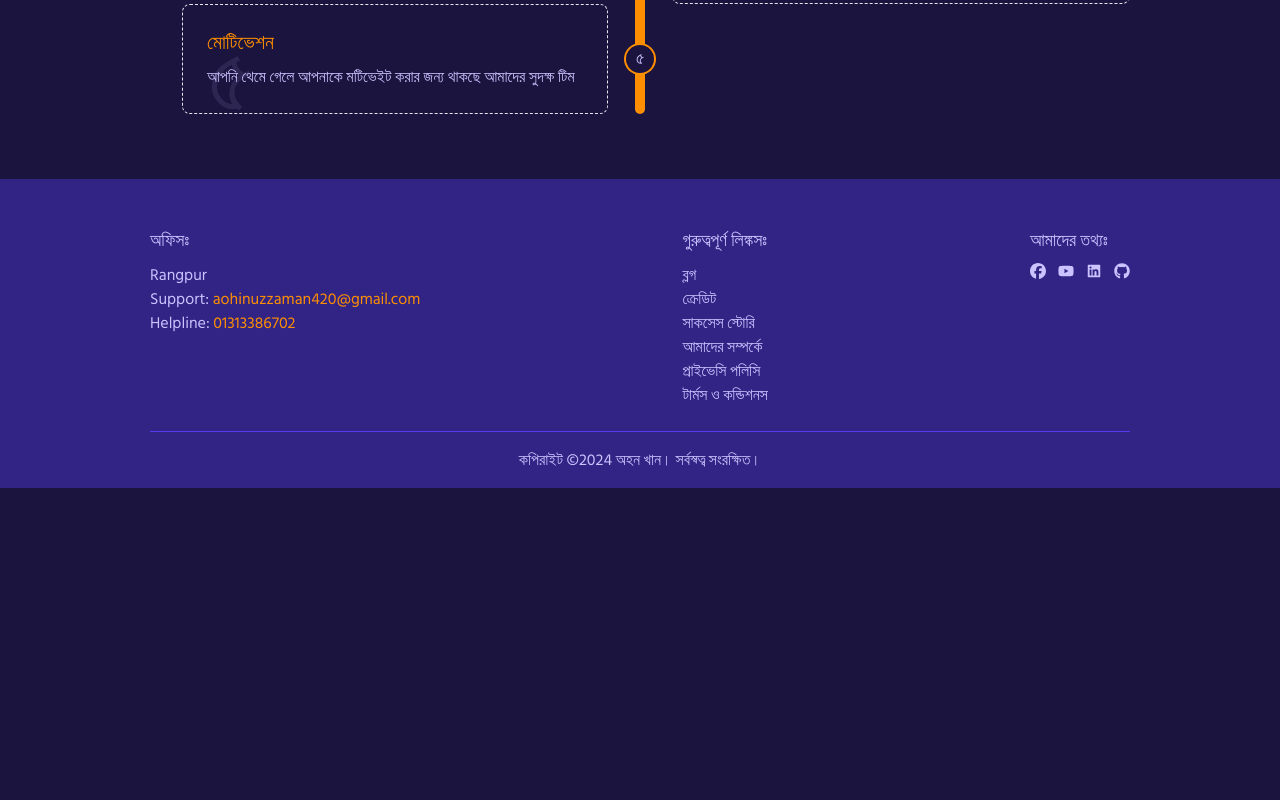
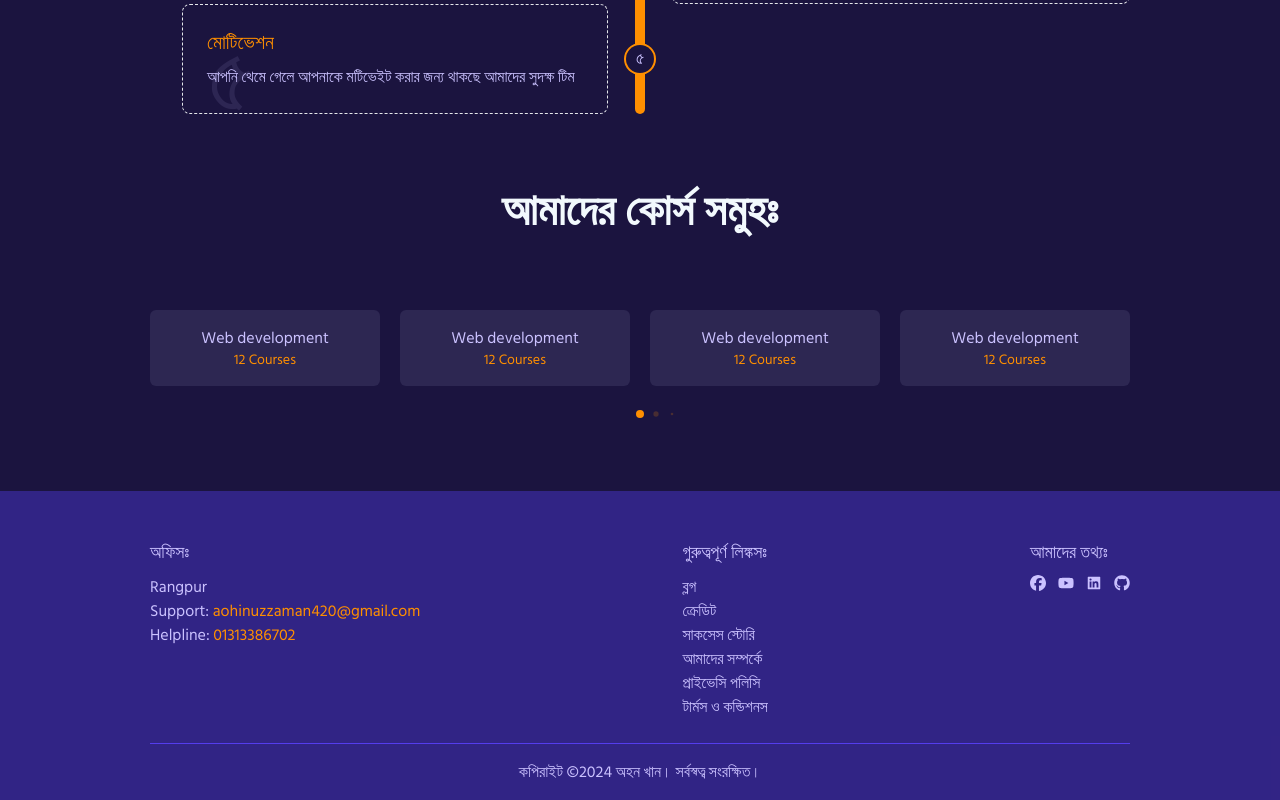
Before and after one commit to ahonkhan/lms-frontend, a React (Vite) app: page / in a window 1280 px wide. Shown: the part 1297-2097 px from the top of the page. Before the commit the page ends 1785 px from the top, so only its background shows below. Built offline with nearby package versions, Linux system fonts and the light colour scheme.

Commit message:
course category added

```diff
--- a/package.json
+++ b/package.json
@@ -13,7 +13,8 @@
     "react": "^18.3.1",
     "react-dom": "^18.3.1",
     "react-icons": "^5.2.1",
-    "react-router-dom": "^6.26.0"
+    "react-router-dom": "^6.26.0",
+    "swiper": "^11.1.9"
   },
   "devDependencies": {
     "@eslint/js": "^9.8.0",
--- a/src/App.css
+++ b/src/App.css
@@ -36,3 +36,14 @@
     width: 100%;
   }
 }
+/*
+.swiper-pagination {
+  margin-top: 20px !important;
+} */
+
+.swiper-wrapper {
+  padding-bottom: 40px;
+}
+.swiper-pagination-bullet {
+  @apply bg-primary !important;
+}
--- a/src/components/footer/Footer.jsx
+++ b/src/components/footer/Footer.jsx
@@ -6,35 +6,41 @@ const Footer = () => {
   const date = new Date();
   const links = [
     {
+      id: 1,
       name: "ব্লগ",
       path: "/",
     },
     {
+      id: 2,
       name: "ক্রেডিট",
       path: "/",
     },
     {
+      id: 3,
       name: "সাকসেস স্টোরি",
       path: "/",
     },
     {
+      id: 4,
       name: "আমাদের সম্পর্কে",
       path: "/",
     },
     {
+      id: 5,
       name: "প্রাইভেসি পলিসি",
       path: "/",
     },
     {
+      id: 6,
       name: "টার্মস ও কন্ডিশনস",
       path: "/",
     },
   ];
   const socials = [
-    { name: "facebook", icon: <FaFacebook />, url: "" },
-    { name: "youtube", icon: <FaYoutube />, url: "" },
-    { name: "linkedin", icon: <AiFillLinkedin />, url: "" },
-    { name: "github", icon: <FaGithub />, url: "" },
+    { id: 1, name: "facebook", icon: <FaFacebook />, url: "" },
+    { id: 2, name: "youtube", icon: <FaYoutube />, url: "" },
+    { id: 3, name: "linkedin", icon: <AiFillLinkedin />, url: "" },
+    { id: 4, name: "github", icon: <FaGithub />, url: "" },
   ];
   return (
     <footer className="mt-section relative">
@@ -71,12 +77,12 @@ const Footer = () => {
             </h2>
             <ul className="mt-2 2xl:text-lg">
               {links.map((item, index) => (
-                <li key={index}>
+                <li key={item?.id}>
                   <Link
-                    to={item.path}
+                    to={item?.path}
                     className="hover:text-primary duration-500"
                   >
-                    {item.name}
+                    {item?.name}
                   </Link>
                 </li>
               ))}
@@ -85,13 +91,13 @@ const Footer = () => {
           <div className="follow">
             <h2 className="text-lg 2xl:text-xl font-medium">আমাদের তথ্যঃ </h2>
             <ul className="mt-2 2xl:text-lg flex gap-x-3">
-              {socials.map((item, index) => (
-                <li key={index}>
+              {socials.map((item) => (
+                <li key={item?.id}>
                   <Link
-                    to={item.url}
+                    to={item?.url}
                     className="hover:text-primary duration-500"
                   >
-                    {item.icon}
+                    {item?.icon}
                   </Link>
                 </li>
               ))}
--- a/src/pages/home/HomePage.jsx
+++ b/src/pages/home/HomePage.jsx
@@ -1,12 +1,14 @@
 import React from "react";
 import HeroArea from "./components/HeroArea";
 import TeachingProcess from "./components/TeachingProcess";
+import { CoursesList } from "./components/CoursesList";
 
 const HomePage = () => {
   return (
     <>
       <HeroArea />
       <TeachingProcess />
+      <CoursesList />
     </>
   );
 };
--- /dev/null
+++ b/src/pages/home/components/CoursesList.jsx
@@ -0,0 +1,58 @@
+import React from "react";
+import { SectionTitle } from "../../../components/typography/Typography";
+import { Swiper, SwiperSlide } from "swiper/react";
+
+// Import Swiper styles
+import "swiper/css";
+import "swiper/css/pagination";
+
+// import required modules
+import { Pagination } from "swiper/modules";
+export const CoursesList = () => {
+  return (
+    <section id="teaching-process">
+      <div className="site-container mt-section">
+        <SectionTitle>আমাদের কোর্স সমুহঃ</SectionTitle>
+        <div className="course-category mt-section">
+          <div className="flex items-center gap-4">
+            <Swiper
+              slidesPerView={2}
+              spaceBetween={10}
+              pagination={{
+                dynamicBullets: true,
+              }}
+              modules={[Pagination]}
+              breakpoints={{
+                640: {
+                  slidesPerView: 2,
+                  spaceBetween: 20,
+                },
+                768: {
+                  slidesPerView: 4,
+                  spaceBetween: 20,
+                },
+                1024: {
+                  slidesPerView: 4,
+                  spaceBetween: 20,
+                },
+                1920: {
+                  slidesPerView: 5,
+                  spaceBetween: 20,
+                },
+              }}
+            >
+              {[...Array(8)].map((item) => (
+                <SwiperSlide>
+                  <div className="category-item text-center rounded-md bg-base-2 transition-all duration-300 hover:bg-base-3 select-none cursor-pointer py-4 px-4">
+                    <p>Web development</p>
+                    <p className="text-sm text-primary">12 Courses</p>
+                  </div>
+                </SwiperSlide>
+              ))}
+            </Swiper>
+          </div>
+        </div>
+      </div>
+    </section>
+  );
+};
```
Also changed, not shown: 1 other file (tests, documents, lock files or other folders).
